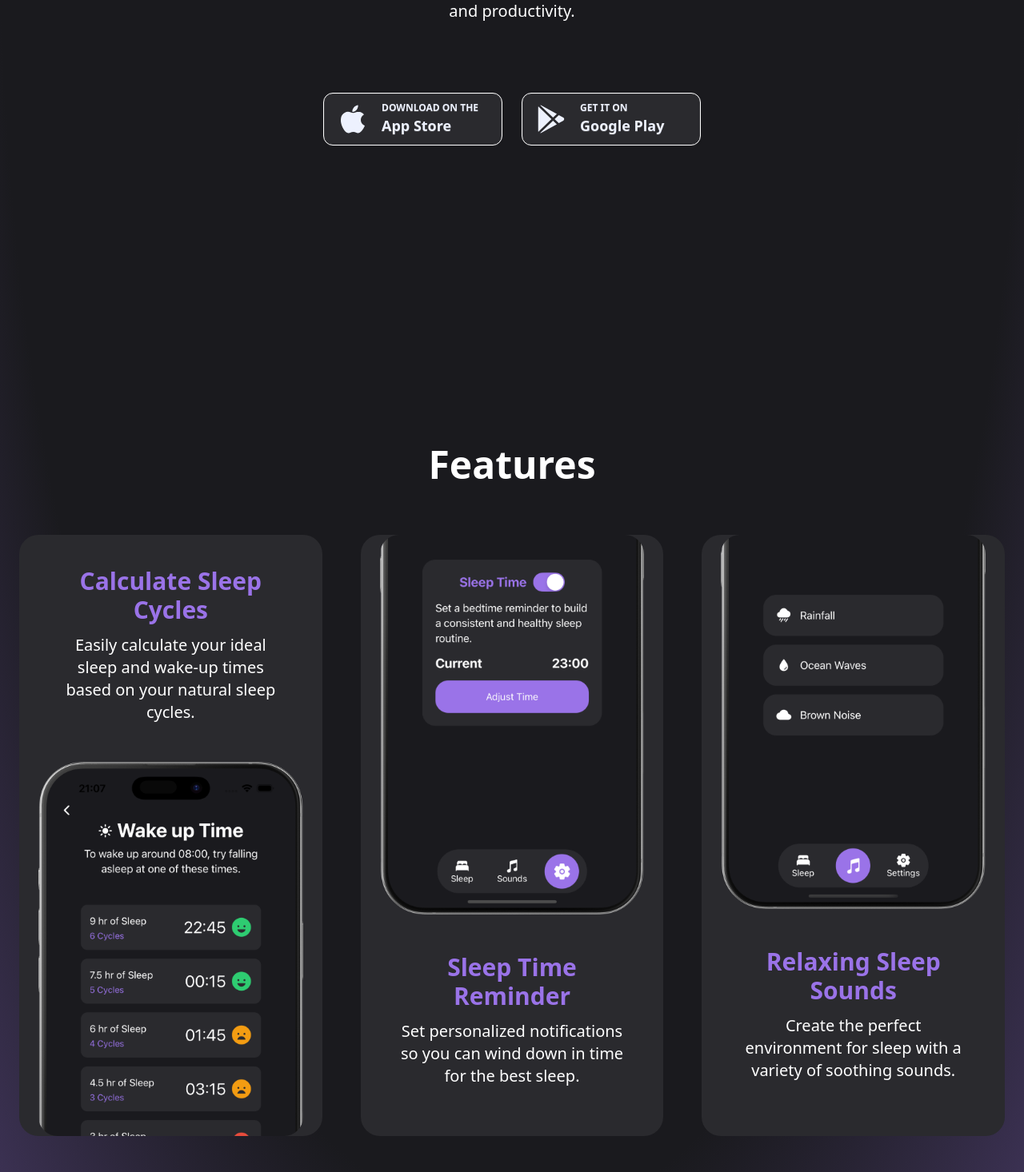
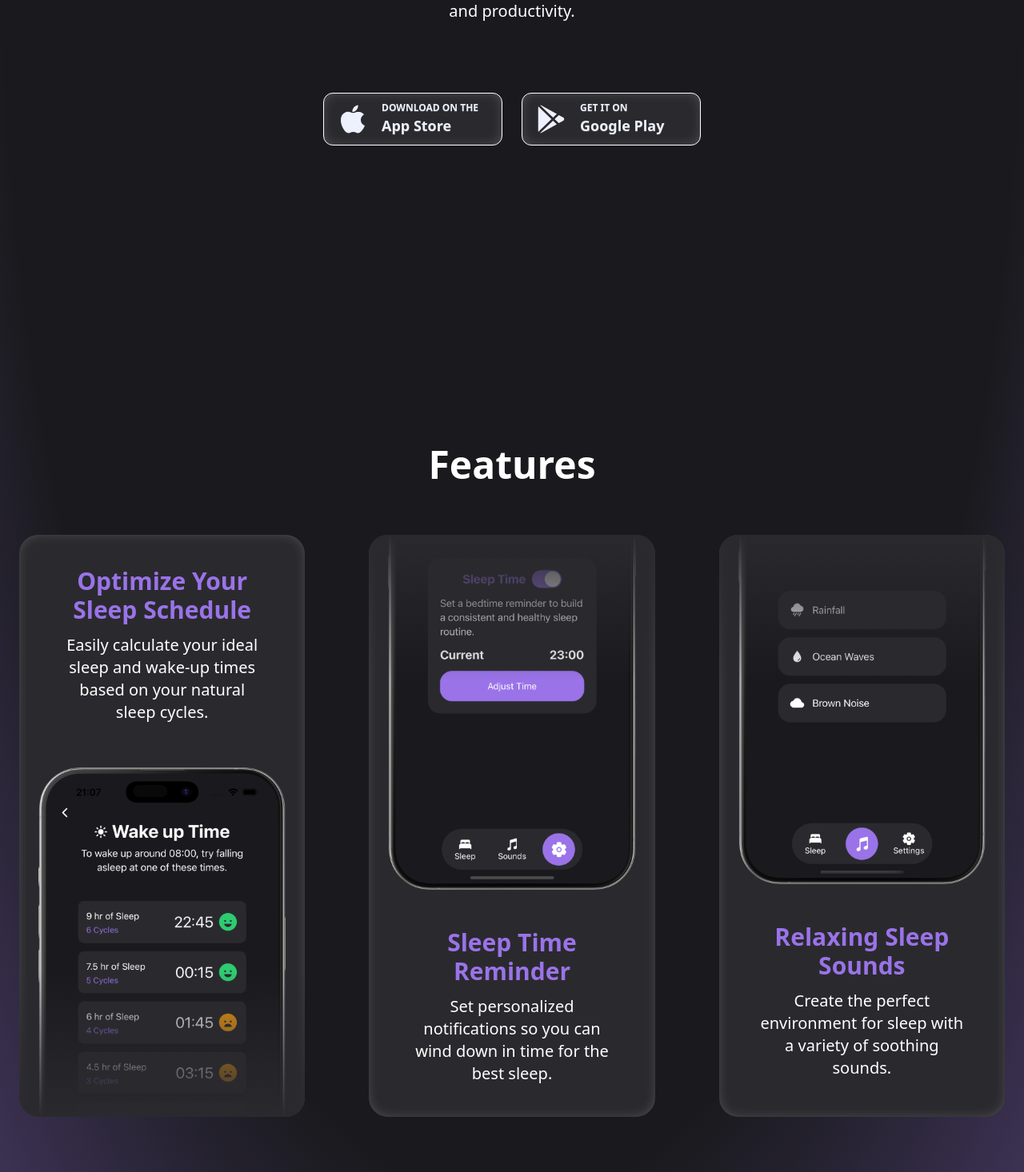
Before and after one commit to 227Faddi/fixsleep, a Next.js app in the folder web/: page / in a window 1280 px wide. Shown: the part 444-1910 px from the top of the page at 80% size. Built offline with nearby package versions, Linux system fonts and the light colour scheme.

Commit message:
web/feat: add card features styles and improve layout

```diff
--- a/web/src/components/CTA.tsx
+++ b/web/src/components/CTA.tsx
@@ -10,10 +10,10 @@ const CTA = () => {
       <h2 className="text-5xl font-bold text-center pb-16">
         Join The Waitlist
       </h2>
-      <div className="card bg-primary shadow-sm">
+      <div className="card bg-primary shadow-[inset_0_0_20px_-10px_rgba(255,255,255,0.5)]">
         <div className="card-body items-center text-center">
           <h3 className="card-title">
-            Sign up to be notified when FixSleep officially launches!
+            Sign up to be notified when we officially launch!
           </h3>
           <div className="card-actions">
             <form
--- a/web/src/components/Faq.tsx
+++ b/web/src/components/Faq.tsx
@@ -2,7 +2,7 @@ const Faq = () => {
   return (
     <section id="faq" className="py-28">
       <h2 className="text-5xl font-bold text-center pb-16">FAQ</h2>
-      <div className="bg-primary p-4 rounded-3xl">
+      <div className="bg-primary p-4 rounded-3xl shadow-[inset_0_0_20px_-10px_rgba(255,255,255,0.5)]">
         <div className="collapse collapse-arrow">
           <input type="radio" name="my-accordion-2" defaultChecked />
           <div className="collapse-title font-semibold">
--- a/web/src/components/Features.tsx
+++ b/web/src/components/Features.tsx
@@ -1,28 +1,41 @@
+import Image from "next/image";
+
 const Features = () => {
   return (
     <section id="features" className="py-28">
       <h2 className="text-3xl sm:text-5xl font-bold text-center pb-16">
         Features
       </h2>
-      <div className="flex flex-col md:flex-row gap-12">
-        <div className="card gap-6 rounded-3xl bg-primary px-6 pt-4">
+      <div className="flex flex-col md:flex-row gap-20 overflow-hidden relative">
+        <div className="relative overflow-hidden card gap-6 rounded-3xl bg-primary px-6 pt-4 shadow-[inset_0_0_20px_-10px_rgba(255,255,255,0.5)]">
           <div className="card-body text-center gap-3">
             <h3 className="text-3xl font-bold text-accent">
-              Calculate Sleep Cycles
+              Optimize Your Sleep Schedule
             </h3>
             <p className="text-xl">
               Easily calculate your ideal sleep and wake-up times based on your
               natural sleep cycles.
             </p>
           </div>
-          <figure>
-            <img src="./sleepcycle.png" alt="Shoes" className="h-full" />
-          </figure>
+          <Image
+            src="/sleepcycle.png"
+            alt="iphone image showing sleep cycles screen"
+            className="w-full object-cover"
+            width={300}
+            height={300}
+          />
+          <div className="absolute inset-x-0 bottom-0 h-1/4 bg-gradient-to-t from-primary to-transparent"></div>
         </div>
-        <div className="card gap-6 rounded-3xl bg-primary px-6 pb-4">
-          <figure>
-            <img src="./reminder.png" alt="Shoes" />
-          </figure>
+
+        <div className="relative overflow-hidden card gap-6 rounded-3xl bg-primary px-6 pb-4 shadow-[inset_0_0_20px_-10px_rgba(255,255,255,0.5)]">
+          <Image
+            src="/reminder.png"
+            alt="iPhone image showing sleep cycles screen"
+            className="w-full object-cover"
+            width={300}
+            height={300}
+          />
+          <div className="absolute inset-x-0 top-0 h-1/4 bg-gradient-to-b from-primary to-transparent"></div>
           <div className="card-body text-center gap-3">
             <h3 className="text-3xl font-bold text-accent">
               Sleep Time Reminder
@@ -33,10 +46,16 @@ const Features = () => {
             </p>
           </div>
         </div>
-        <div className="card gap-6 rounded-3xl bg-primary px-6 pb-4">
-          <figure>
-            <img src="./sounds.png" alt="Shoes" />
-          </figure>
+
+        <div className="relative overflow-hidden card gap-6 rounded-3xl bg-primary px-6 pb-4 shadow-[inset_0_0_20px_-10px_rgba(255,255,255,0.5)]">
+          <Image
+            src="/sounds.png"
+            alt="iPhone image showing sleep cycles screen"
+            className="w-full object-cover"
+            width={300}
+            height={300}
+          />
+          <div className="absolute inset-x-0 top-0 h-1/4 bg-gradient-to-b from-primary to-transparent"></div>
           <div className="card-body text-center gap-3">
             <h3 className="text-3xl font-bold text-accent">
               Relaxing Sleep Sounds
--- a/web/src/components/Footer.tsx
+++ b/web/src/components/Footer.tsx
@@ -8,7 +8,7 @@ const Footer = () => {
         © 2025 Fix Sleep. All Rights Reserved.
       </a>
       <ul className="flex gap-3 sm:gap-12 justify-center items-center">
-        <li>
+        {/* <li>
           <a href="#">Privacy</a>
         </li>
         <li>
@@ -16,7 +16,7 @@ const Footer = () => {
         </li>
         <li>
           <a href="#">Contact Us</a>
-        </li>
+        </li> */}
       </ul>
     </footer>
   );
--- a/web/src/components/Hero.tsx
+++ b/web/src/components/Hero.tsx
@@ -6,7 +6,7 @@ const Hero = () => {
     <section id="hero" className="hero min-h-screen py-28">
       <div className="hero-content">
         <div className="max-w-lg flex flex-col items-center justify-center">
-          <h1 className="text-4xl font-bold text-center">
+          <h1 className="text-4xl font-bold text-center text-accent">
             Calculate Your Sleep Cycles
           </h1>
           <p className="text-xl py-6 text-center">
@@ -17,7 +17,7 @@ const Hero = () => {
           <div className="flex flex-col sm:flex-row items-center justify-center gap-6 mt-16 max-w-56">
             <Link
               href="#cta"
-              className="btn btn-primary flex items-center justify-start gap-4 rounded-xl py-8 w-full border border-white"
+              className="btn btn-primary flex items-center justify-start gap-4 rounded-xl py-8 w-full border border-white shadow-[inset_0_0_20px_-10px_rgba(255,255,255,0.5)]"
             >
               <IoLogoApple size={40} />
               <div className="flex flex-col items-start justify-center">
@@ -27,7 +27,7 @@ const Hero = () => {
             </Link>
             <Link
               href="#cta"
-              className="btn btn-primary flex items-center justify-start gap-4 rounded-xl py-8 w-full border border-white"
+              className="btn btn-primary flex items-center justify-start gap-4 rounded-xl py-8 w-full border border-white shadow-[inset_0_0_20px_-10px_rgba(255,255,255,0.5)]"
             >
               <IoLogoGooglePlaystore size={40} />
               <div className="flex flex-col items-start justify-center">
--- a/web/src/components/Navbar.tsx
+++ b/web/src/components/Navbar.tsx
@@ -4,7 +4,7 @@ import { IoMenu } from "react-icons/io5";
 
 const Navbar = () => {
   return (
-    <nav className="navbar bg-[#2A2A2E] shadow-sm rounded-3xl w-auto px-4 space-x-4">
+    <nav className="navbar bg-primary rounded-3xl w-auto px-4 space-x-4 shadow-[inset_0_0_20px_-10px_rgba(255,255,255,0.5)]">
       <div className="navbar-start space-x-4">
         <div className="dropdown">
           <div tabIndex={0} role="button" className="lg:hidden">
```
